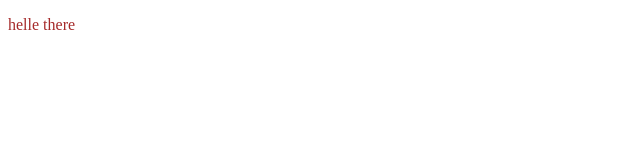
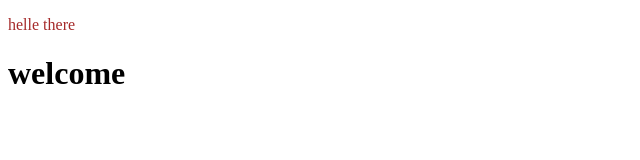
Before and after one commit to badria5/myproject2, a plain HTML site: page index.html in a window 1280 px wide. Shown: the whole page, without its empty margins (0-640 px from the left). Drawn offline with Linux system fonts and the light colour scheme.

Commit message:
change files

```diff
--- a/index.html
+++ b/index.html
@@ -8,5 +8,6 @@
 </head>
 <body>
     <p>helle there</p>
+    <h1>welcome</h1>
 </body>
 </html>
--- a/style.css
+++ b/style.css
@@ -1,3 +1,6 @@
 p{
     color: brown;
 }
+h1{
+    font-size: 20;
+}
```
